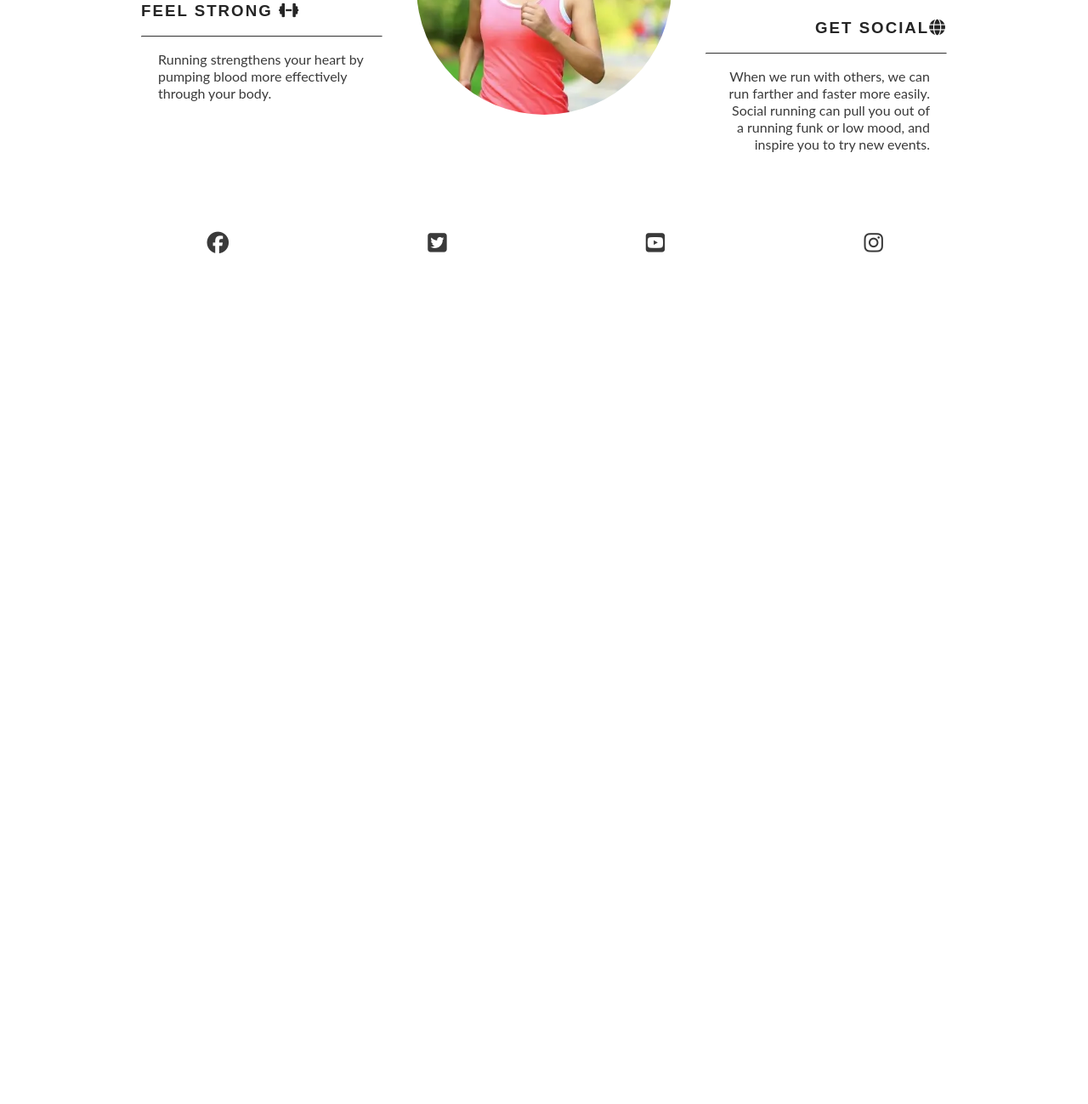
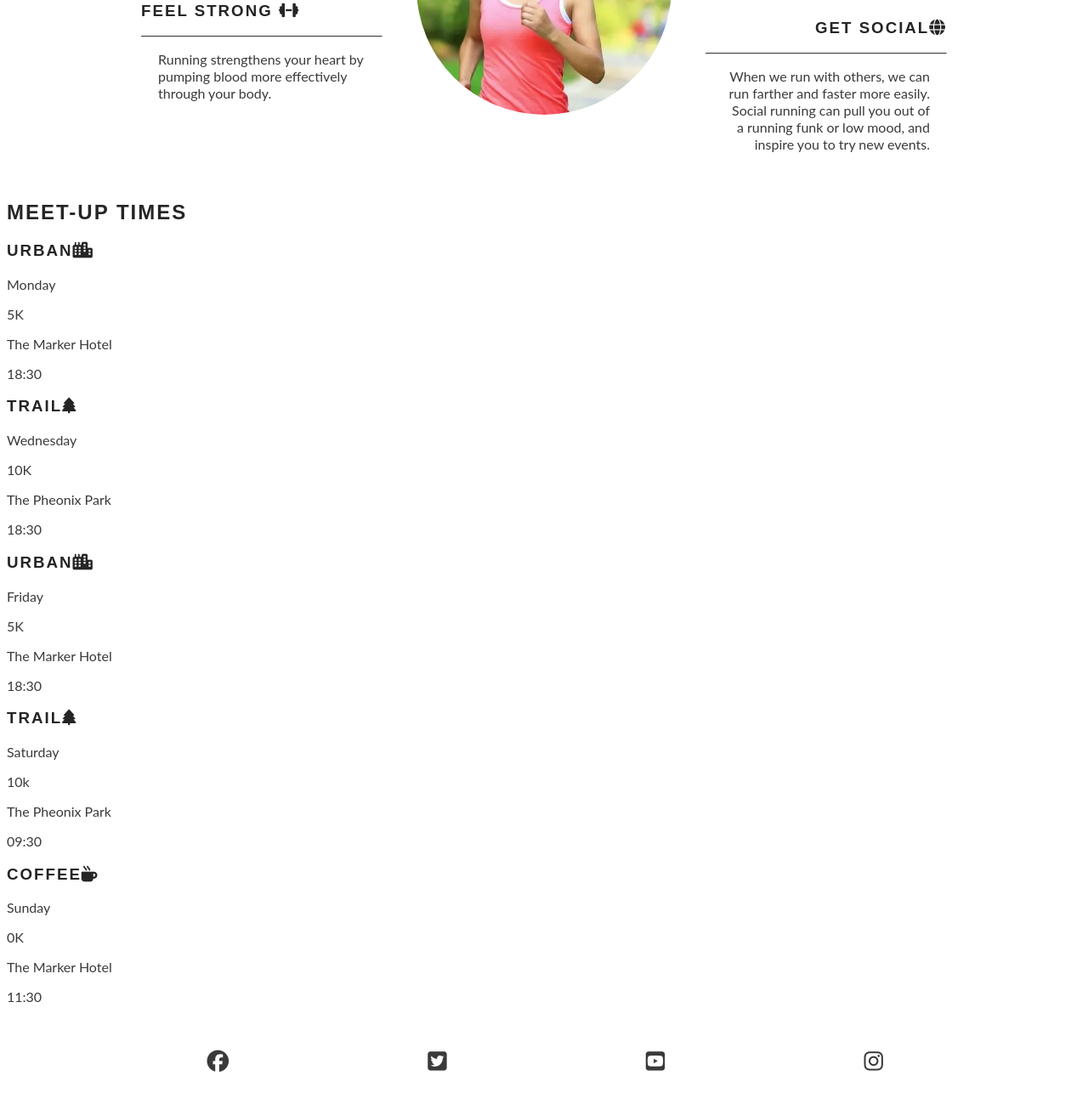
Before and after one commit to Court-Pencil/love-running, a plain HTML site: page index.html in a window 1280 px wide. Shown: the part 1022-2321 px from the top of the page at 85% size. Before the commit the page ends 1366 px from the top, so only its background shows below. Drawn offline with Linux system fonts and the light colour scheme.

Commit message:
added meet up times to main

```diff
--- a/index.html
+++ b/index.html
@@ -111,6 +111,51 @@
              <div id="circle-cover-bg"></div>
           </div>
       </section>
+
+      <!-- Meet up section -->
+      <section id="meetups">
+        <h2>Meet-up Times</h2>
+        <div id="times">
+          <div>
+            <h3>Urban<i class="fa-solid fa-city"></i></h3>
+            <p>Monday</p>
+            <p>5K</p>
+            <p>The Marker Hotel</p>
+            <p>18:30</p>
+          </div>
+          <div>
+            <h3>Trail<i class="fa-solid fa-tree"></i></h3>
+            <p>Wednesday</p>
+            <p>10K</p>
+            <p>The Pheonix Park</p>
+            <p>18:30</p>
+          </div>
+          <div>
+            <h3>Urban<i class="fa-solid fa-city"></i></h3>
+            <p>Friday</p>
+            <p>5K</p>
+            <p>The Marker Hotel</p>
+            <p>18:30</p>
+          </div>
+          <div>
+            <h3>Trail<i class="fa-solid fa-tree"></i></h3>
+            <p>Saturday</p>
+            <p>10k</p>
+            <p>The Pheonix Park</p>
+            <p>09:30</p>
+          </div>
+          <div>
+            <h3>Coffee<i class="fa-solid fa-mug-hot"></i></h3>
+            <p>Sunday</p>
+            <p>0K</p>
+            <p>The Marker Hotel</p>
+            <p>11:30</p>
+          </div>
+        </div>
+        </div>
+
+        </div>
+      </section>
     </main>
 
     <!-- Footer -->
```
